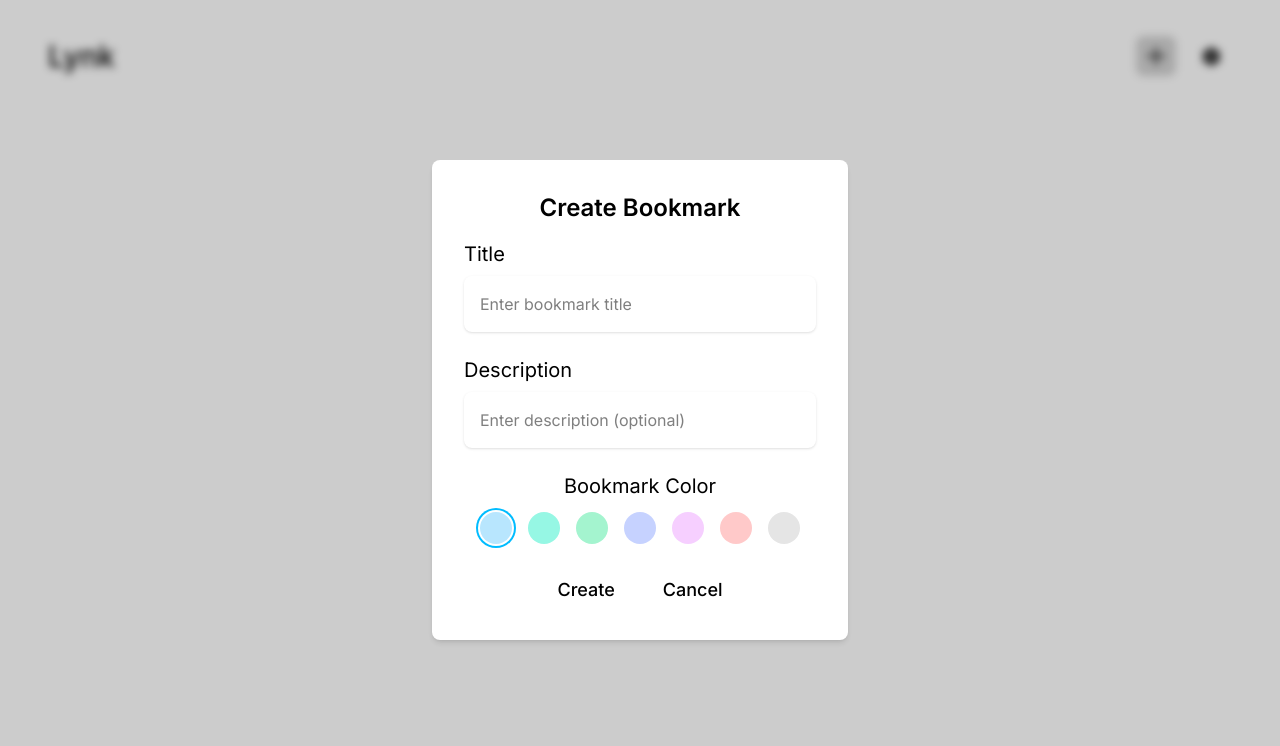
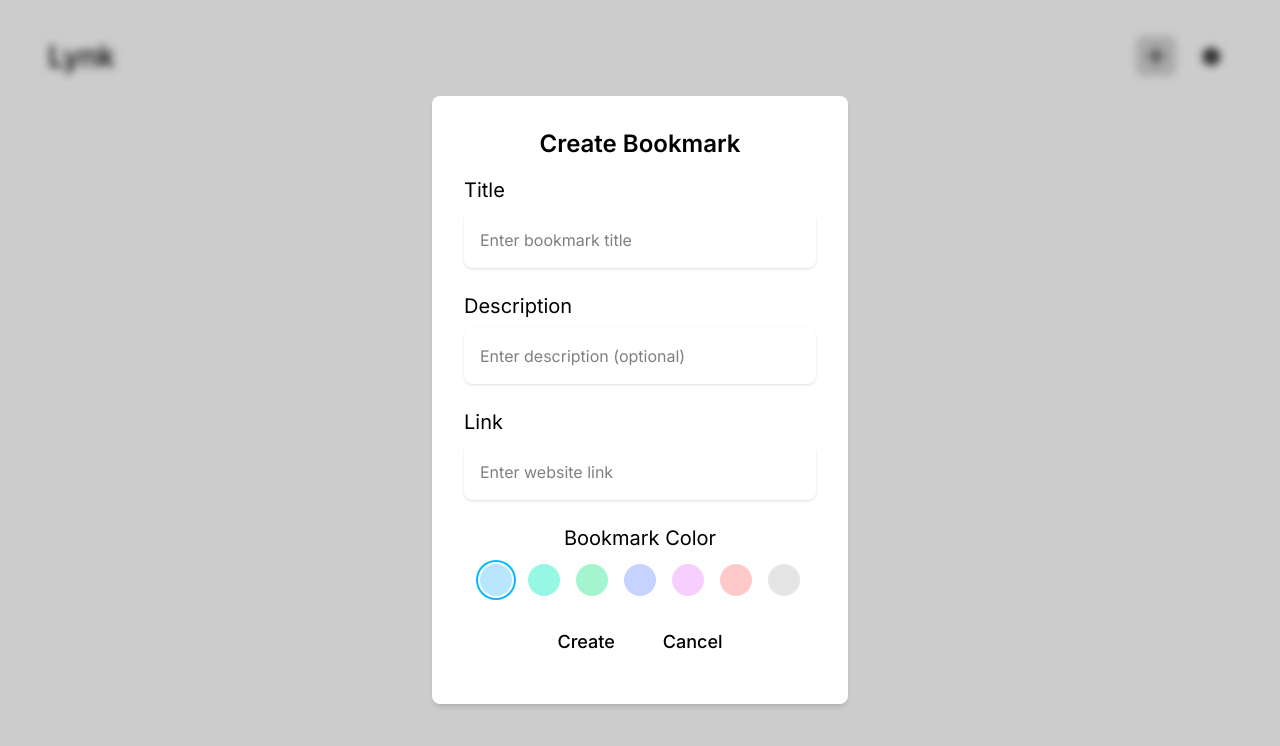
Before and after one commit to as9284/lynk, a React (Vite) app: page / in a window 1280 px wide. Both pictures are taken after a click on the button "New". Shown: the top 746 px of the page. Built offline with nearby package versions, Linux system fonts and the light colour scheme.

Commit message:
Implement links into bookmarks

```diff
--- a/src/components/BookmarkBoard.jsx
+++ b/src/components/BookmarkBoard.jsx
@@ -21,24 +21,32 @@ export const BookmarkBoard = ({ handleDeleteClick }) => {
       <div className="grid grid-cols-1 sm:grid-cols-2 md:grid-cols-2 lg:grid-cols-3 xl:grid-cols-4 2xl:grid-cols-5 gap-4">
         {bookmarks.map((bookmark, idx) => (
           <div
+            onClick={() => window.open(bookmark.link, "_blank")}
             key={bookmark.id}
-            className={`relative h-60 p-6 rounded-lg shadow-sm ${bookmark.color} w-full hover:shadow-md hover:scale-[1.02] duration-200`}
+            className={`relative h-60 p-6 rounded-lg shadow-sm ${bookmark.color} w-full hover:shadow-md hover:scale-[1.02] duration-200 cursor-pointer`}
           >
             <h3 className="text-2xl font-bold truncate select-none">
               {bookmark.title}
             </h3>
+
             {bookmark.description && (
               <p className="text-base mt-1 line-clamp-4 leading-relaxed select-none">
                 {bookmark.description}
               </p>
             )}
+
             <button
-              onClick={() => handleDeleteClick(bookmark)}
+              onClick={(e) => {
+                e.stopPropagation();
+                handleDeleteClick(bookmark);
+              }}
               className="card-btn absolute bottom-4 right-4 group"
             >
               <FaTrash size={24} />
               <span className="tooltip">Delete</span>
             </button>
+
+            <p className="text-sm opacity-40 truncate select-none">{bookmark.link}</p>
           </div>
         ))}
       </div>
--- a/src/components/CreateBookmark.jsx
+++ b/src/components/CreateBookmark.jsx
@@ -16,6 +16,7 @@ export const CreateBookmark = ({ setAddBookmarkPopup }) => {
   const addBookmark = useStore((state) => state.addBookmark);
   const [title, setTitle] = useState("");
   const [description, setDescription] = useState("");
+  const [link, setLink] = useState("");
   const [selectedColor, setSelectedColor] = useState("bg-sky-200");
 
   const handleCreate = () => {
@@ -25,11 +26,13 @@ export const CreateBookmark = ({ setAddBookmarkPopup }) => {
       id: crypto.randomUUID(),
       title,
       description,
+      link,
       color: selectedColor,
     });
 
     setTitle("");
     setDescription("");
+    setLink("");
     setSelectedColor("bg-sky-200");
     setAddBookmarkPopup(false);
   };
@@ -40,7 +43,7 @@ export const CreateBookmark = ({ setAddBookmarkPopup }) => {
       initial={{ opacity: 0 }}
       animate={{ opacity: 1 }}
       exit={{ opacity: 0 }}
-      className="absolute w-full min-h-svh flex flex-col justify-center items-center z-50 bg-black/20 backdrop-blur-xs p-4"
+      className="absolute w-full min-h-svh flex flex-col justify-center items-center z-50 bg-black/20 backdrop-blur-xs p-2 md:p-4"
     >
       <motion.div
         onClick={(e) => e.stopPropagation()}
@@ -48,7 +51,7 @@ export const CreateBookmark = ({ setAddBookmarkPopup }) => {
         animate={{ scale: 1, opacity: 1 }}
         exit={{ scale: 0.95, opacity: 0 }}
         transition={{ duration: 0.1 }}
-        className="w-full sm:w-3/4 md:w-1/2 lg:w-1/3 min-h-[30rem] bg-white rounded-lg shadow-md flex flex-col justify-start items-center gap-4"
+        className="w-full sm:w-3/4 md:w-1/2 lg:w-1/3 min-h-[38rem] bg-white rounded-lg shadow-md flex flex-col justify-start items-center gap-4"
       >
         <h2 className="w-full text-2xl font-semibold text-center pt-8">
           Create Bookmark
@@ -58,7 +61,7 @@ export const CreateBookmark = ({ setAddBookmarkPopup }) => {
           <div className="w-full flex flex-col items-start gap-2">
             <p className="text-xl">Title</p>
             <input
-              className="p-4 w-full rounded-lg shadow-sm focus:shadow-md"
+              className="simple-input"
               type="text"
               placeholder="Enter bookmark title"
               value={title}
@@ -69,11 +72,22 @@ export const CreateBookmark = ({ setAddBookmarkPopup }) => {
           <div className="w-full flex flex-col items-start gap-2">
             <p className="text-xl">Description</p>
             <input
-              className="p-4 w-full rounded-lg shadow-sm focus:shadow-md"
+              className="simple-input"
               type="text"
               placeholder="Enter description (optional)"
               value={description}
               onChange={(e) => setDescription(e.target.value)}
+            />
+          </div>
+
+          <div className="w-full flex flex-col items-start gap-2">
+            <p className="text-xl">Link</p>
+            <input
+              className="simple-input"
+              type="text"
+              placeholder="Enter website link"
+              value={link}
+              onChange={(e) => setLink(e.target.value)}
             />
           </div>
 
--- a/src/index.css
+++ b/src/index.css
@@ -26,4 +26,8 @@
   .color-picker {
     @apply w-8 h-8 rounded-full cursor-pointer;
   }
+
+  .simple-input {
+    @apply p-4 w-full rounded-lg outline-0 shadow-sm focus:shadow-md duration-200;
+  }
 }
```
